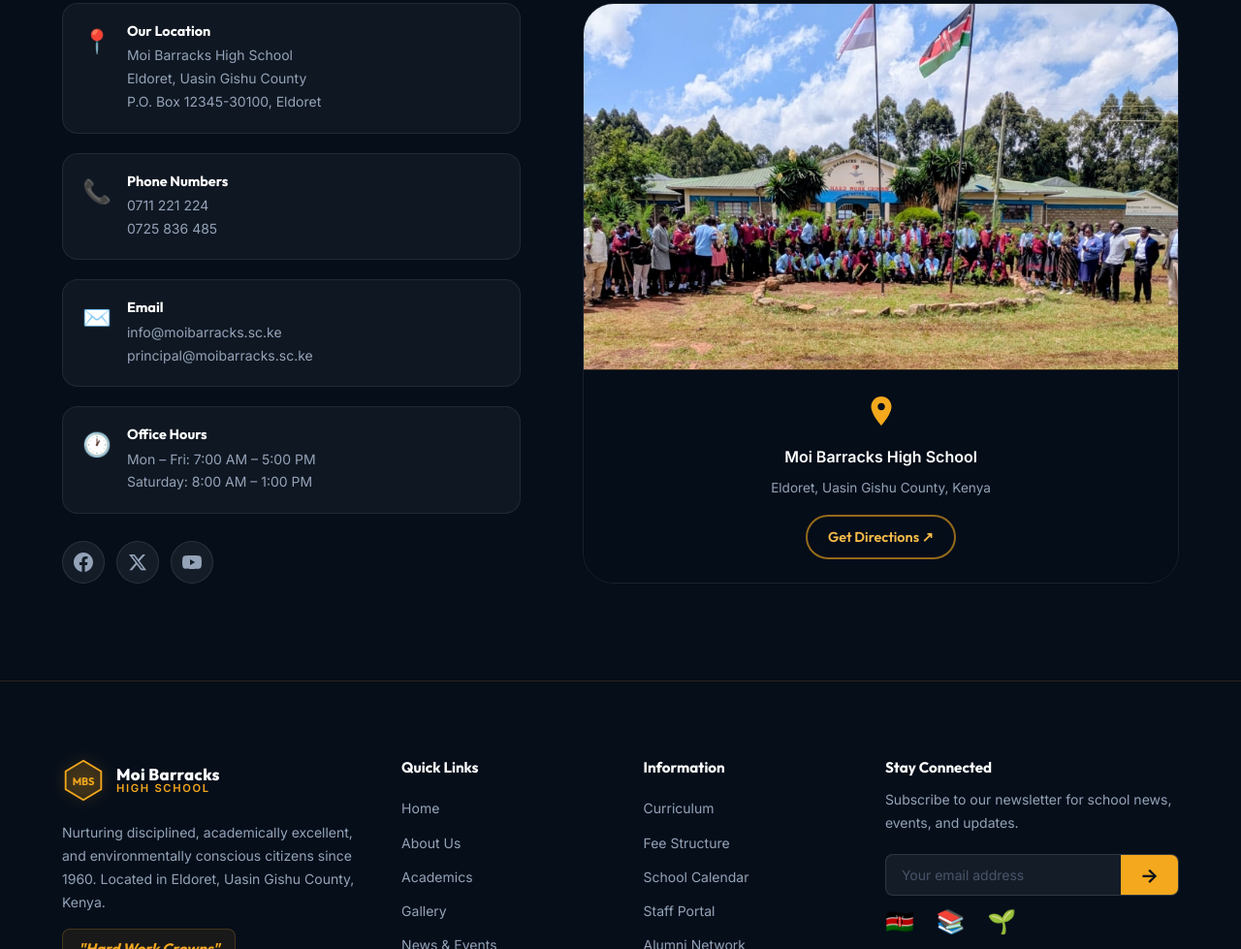
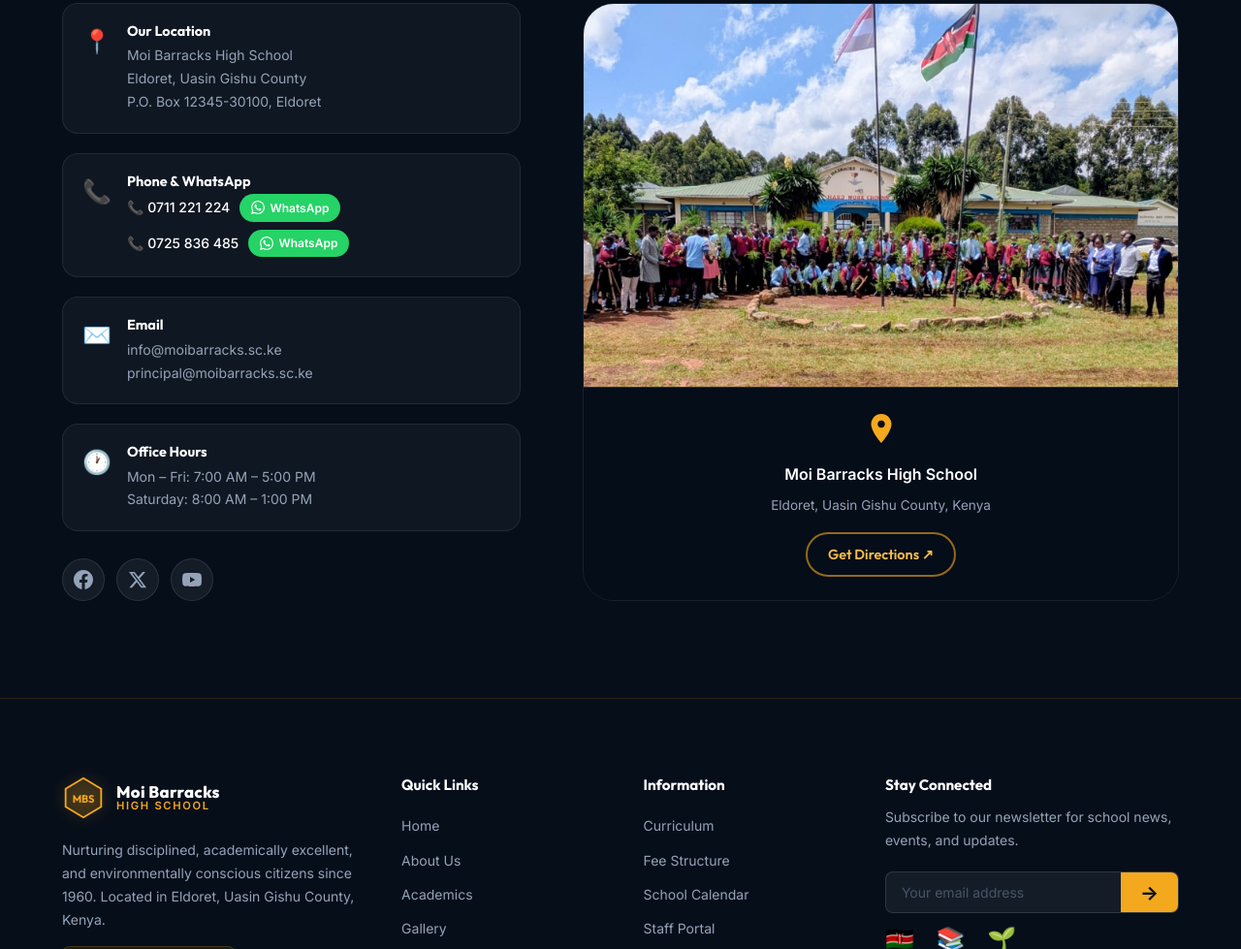
Before and after one commit to serem8770-ux/Moi_Barracks_web, a plain HTML site: page index.html in a window 1280 px wide. Shown: the part 8634-9613 px from the top of the page at 97% size. Drawn offline with Linux system fonts and the light colour scheme.

Commit message:
feat: Add WhatsApp click-to-chat links for both phone numbers

```diff
--- a/css/style.css
+++ b/css/style.css
@@ -980,6 +980,34 @@ p { line-height: 1.7; color: var(--gray-200); }
 .contact-card p { font-size: 0.875rem; color: var(--gray-400); }
 .contact-card a { color: var(--gray-400); transition: color 0.3s; }
 .contact-card a:hover { color: var(--gold-400); }
+.phone-links {
+  display: flex;
+  align-items: center;
+  gap: 0.6rem;
+  margin-bottom: 0.5rem;
+}
+.phone-links:last-child { margin-bottom: 0; }
+.phone-entry {
+  font-size: 0.875rem;
+  color: var(--gray-300) !important;
+  font-weight: 500;
+}
+.phone-entry:hover { color: var(--gold-400) !important; }
+.wa-btn {
+  display: inline-flex;
+  align-items: center;
+  gap: 0.35rem;
+  padding: 0.3rem 0.75rem;
+  background: #25D366;
+  color: #fff !important;
+  border-radius: 50px;
+  font-size: 0.75rem;
+  font-weight: 700;
+  transition: var(--transition);
+  flex-shrink: 0;
+}
+.wa-btn svg { width: 14px; height: 14px; flex-shrink: 0; }
+.wa-btn:hover { background: #1ebe5d; transform: translateY(-2px); color: #fff !important; }
 .social-links { display: flex; gap: 0.75rem; margin-top: 0.5rem; }
 .social-link {
   width: 44px;
--- a/index.html
+++ b/index.html
@@ -569,8 +569,25 @@
           <div class="contact-card" id="contact-phone">
             <div class="contact-icon" aria-hidden="true">📞</div>
             <div>
-              <h4>Phone Numbers</h4>
-              <p><a href="tel:+254711221224">0711 221 224</a><br><a href="tel:+254725836485">0725 836 485</a></p>
+              <h4>Phone &amp; WhatsApp</h4>
+              <div class="phone-links">
+                <a href="tel:+254711221224" class="phone-entry">
+                  <span>📞</span> 0711 221 224
+                </a>
+                <a href="https://wa.me/254711221224" target="_blank" rel="noopener noreferrer" class="wa-btn" aria-label="Chat on WhatsApp">
+                  <svg viewBox="0 0 24 24" fill="currentColor" aria-hidden="true"><path d="M17.472 14.382c-.297-.149-1.758-.867-2.03-.967-.273-.099-.471-.148-.67.15-.197.297-.767.966-.94 1.164-.173.199-.347.223-.644.075-.297-.15-1.255-.463-2.39-1.475-.883-.788-1.48-1.761-1.653-2.059-.173-.297-.018-.458.13-.606.134-.133.298-.347.446-.52.149-.174.198-.298.298-.497.099-.198.05-.371-.025-.52-.075-.149-.669-1.612-.916-2.207-.242-.579-.487-.5-.669-.51-.173-.008-.371-.01-.57-.01-.198 0-.52.074-.792.372-.272.297-1.04 1.016-1.04 2.479 0 1.462 1.065 2.875 1.213 3.074.149.198 2.096 3.2 5.077 4.487.709.306 1.262.489 1.694.625.712.227 1.36.195 1.871.118.571-.085 1.758-.719 2.006-1.413.248-.694.248-1.289.173-1.413-.074-.124-.272-.198-.57-.347m-5.421 7.403h-.004a9.87 9.87 0 01-5.031-1.378l-.361-.214-3.741.982.998-3.648-.235-.374a9.86 9.86 0 01-1.51-5.26c.001-5.45 4.436-9.884 9.888-9.884 2.64 0 5.122 1.03 6.988 2.898a9.825 9.825 0 012.893 6.994c-.003 5.45-4.437 9.884-9.885 9.884m8.413-18.297A11.815 11.815 0 0012.05 0C5.495 0 .16 5.335.157 11.892c0 2.096.547 4.142 1.588 5.945L.057 24l6.305-1.654a11.882 11.882 0 005.683 1.448h.005c6.554 0 11.89-5.335 11.893-11.893a11.821 11.821 0 00-3.48-8.413z"/></svg>
+                  WhatsApp
+                </a>
+              </div>
+              <div class="phone-links">
+                <a href="tel:+254725836485" class="phone-entry">
+                  <span>📞</span> 0725 836 485
+                </a>
+                <a href="https://wa.me/254725836485" target="_blank" rel="noopener noreferrer" class="wa-btn" aria-label="Chat on WhatsApp">
+                  <svg viewBox="0 0 24 24" fill="currentColor" aria-hidden="true"><path d="M17.472 14.382c-.297-.149-1.758-.867-2.03-.967-.273-.099-.471-.148-.67.15-.197.297-.767.966-.94 1.164-.173.199-.347.223-.644.075-.297-.15-1.255-.463-2.39-1.475-.883-.788-1.48-1.761-1.653-2.059-.173-.297-.018-.458.13-.606.134-.133.298-.347.446-.52.149-.174.198-.298.298-.497.099-.198.05-.371-.025-.52-.075-.149-.669-1.612-.916-2.207-.242-.579-.487-.5-.669-.51-.173-.008-.371-.01-.57-.01-.198 0-.52.074-.792.372-.272.297-1.04 1.016-1.04 2.479 0 1.462 1.065 2.875 1.213 3.074.149.198 2.096 3.2 5.077 4.487.709.306 1.262.489 1.694.625.712.227 1.36.195 1.871.118.571-.085 1.758-.719 2.006-1.413.248-.694.248-1.289.173-1.413-.074-.124-.272-.198-.57-.347m-5.421 7.403h-.004a9.87 9.87 0 01-5.031-1.378l-.361-.214-3.741.982.998-3.648-.235-.374a9.86 9.86 0 01-1.51-5.26c.001-5.45 4.436-9.884 9.888-9.884 2.64 0 5.122 1.03 6.988 2.898a9.825 9.825 0 012.893 6.994c-.003 5.45-4.437 9.884-9.885 9.884m8.413-18.297A11.815 11.815 0 0012.05 0C5.495 0 .16 5.335.157 11.892c0 2.096.547 4.142 1.588 5.945L.057 24l6.305-1.654a11.882 11.882 0 005.683 1.448h.005c6.554 0 11.89-5.335 11.893-11.893a11.821 11.821 0 00-3.48-8.413z"/></svg>
+                  WhatsApp
+                </a>
+              </div>
             </div>
           </div>
           <div class="contact-card" id="contact-email">
```
